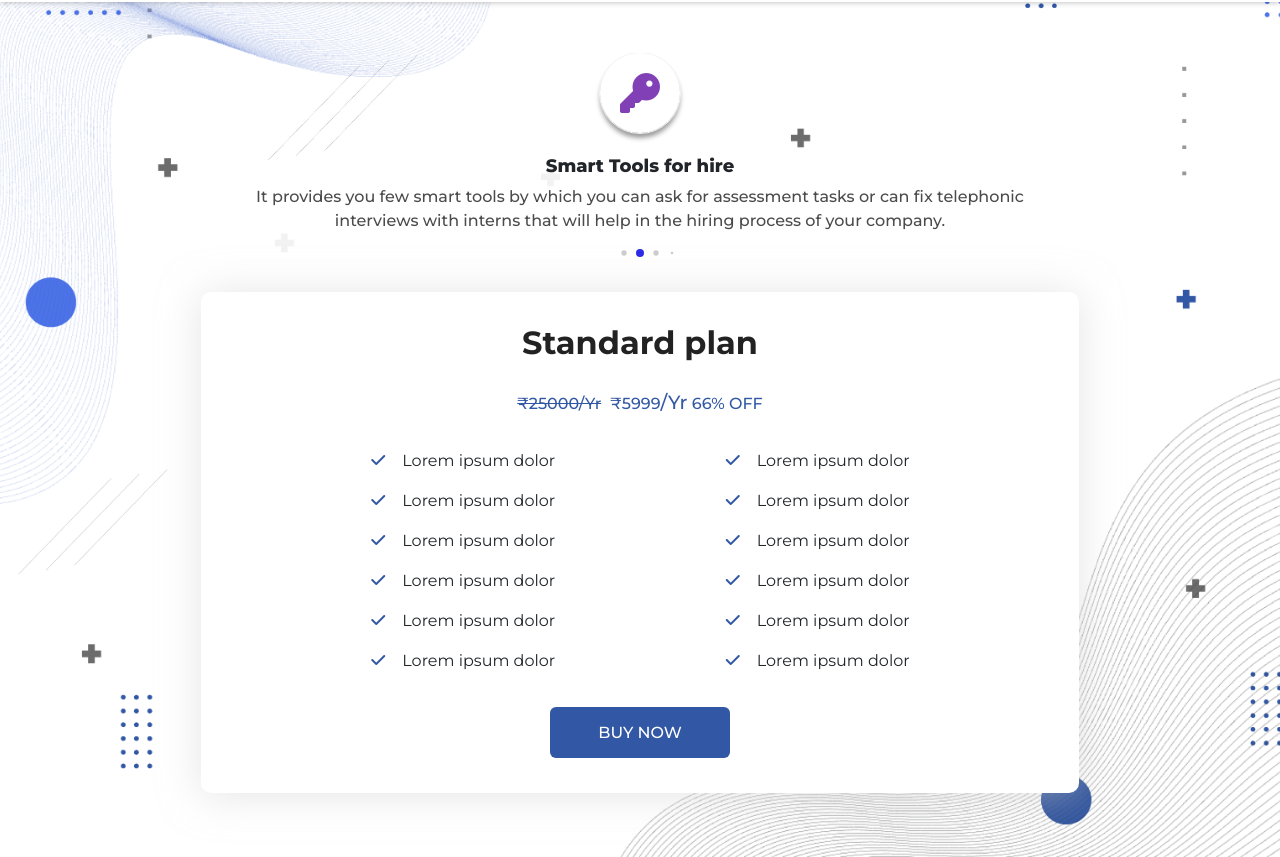
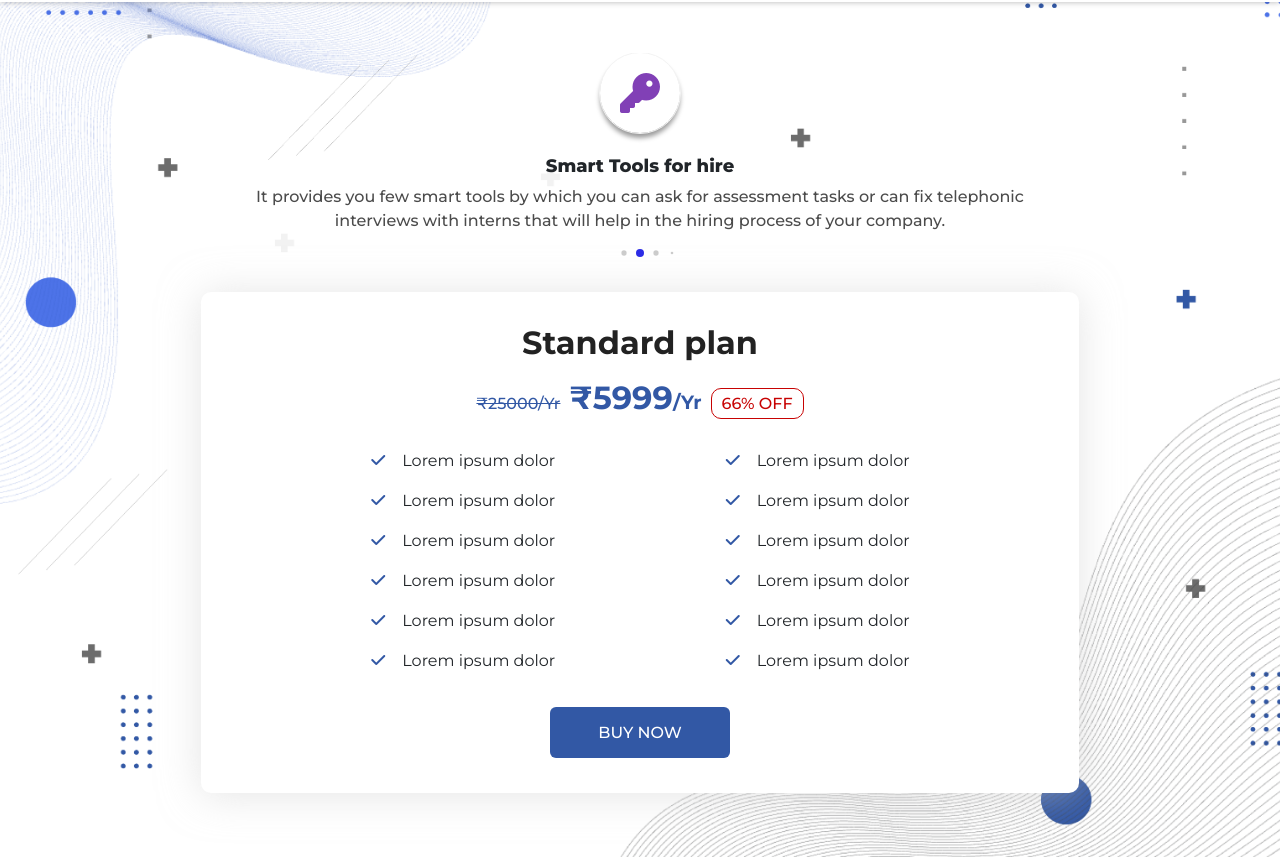
Before and after one commit to Eabishen/singlecardpricing2605, a plain HTML site: page index.html in a window 1280 px wide. Shown: the part 70-927 px from the top of the page. Drawn offline with nearby package versions, Linux system fonts and the light colour scheme.

Commit message:
Update style.css

```diff
--- a/style.css
+++ b/style.css
@@ -8,6 +8,7 @@
     --light-grey: #8a8a8a;
     --secondary: #0061cf85;
     --darkgry: #222222;
+    --darkred: #c70202;
 }
 
 * {
@@ -454,9 +455,18 @@ body {
     margin: 0;
     font-weight: 700;
 }
-.pricing-amount span {
+.pricing-amount .span {
     font-size: 1rem;
     font-weight: 500;
+}
+
+.pricing-amount .off {
+    padding: 5px 10px;
+    font-size: 1rem;
+    font-weight: 500;
+    border-radius: 10px;
+    border: 1px solid var(--darkred);
+    color: var(--darkred);
 }
 .pricing-details {
     display: flex;
```
